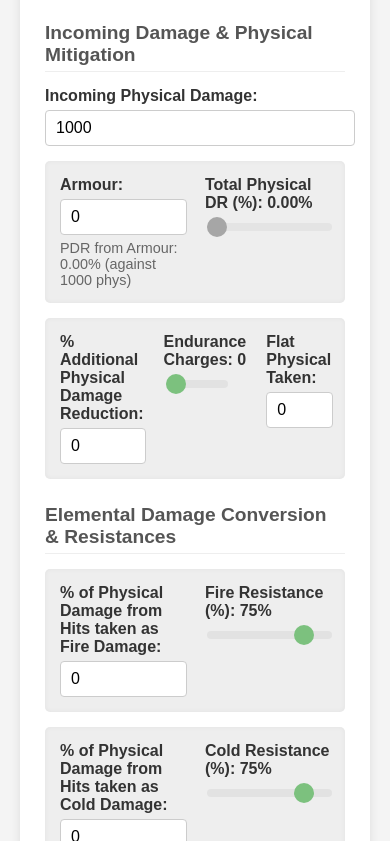
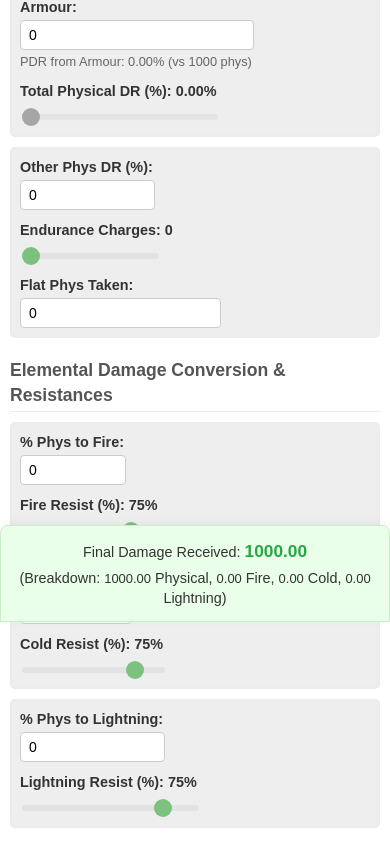
Before and after one commit to PathofJS/PoeDR, a plain HTML site: page index.html in a window 390 px wide. Shown: the part 222-1063 px from the top of the page. Drawn offline with Linux system fonts and the light colour scheme.

Commit message:
Update index.html

```diff
--- a/index.html
+++ b/index.html
@@ -7,36 +7,41 @@
     <style>
         body {
             font-family: Arial, sans-serif;
-            margin: 20px;
+            margin: 0; /* Remove default body margin */
             background-color: #f4f4f4;
             color: #333;
+            line-height: 1.4; /* Slightly reduce line height for compactness */
         }
         .container {
             background-color: #fff;
-            padding: 25px;
+            padding: 15px; /* Reduced padding */
             border-radius: 8px;
             box-shadow: 0 2px 10px rgba(0, 0, 0, 0.1);
-            max-width: 900px;
-            margin: auto;
+            max-width: 960px; /* Increased max-width for PC */
+            margin: 20px auto; /* Add margin for PC view */
+            box-sizing: border-box; /* Include padding in width */
         }
         h1 {
             color: #333;
             text-align: center;
-            margin-bottom: 30px;
+            margin-top: 10px; /* Reduced top margin */
+            margin-bottom: 20px; /* Reduced bottom margin */
+            font-size: 1.8em; /* Slightly smaller for compactness */
         }
         .input-group {
-            margin-bottom: 15px;
+            margin-bottom: 10px; /* Reduced margin */
             flex-basis: 100%;
         }
         .input-group label {
             display: block;
-            margin-bottom: 5px;
+            margin-bottom: 3px; /* Reduced margin */
             font-weight: bold;
+            font-size: 0.95em; /* Slightly smaller font for labels */
         }
         .input-group input[type="range"] {
             width: 100%;
             -webkit-appearance: none;
-            height: 8px;
+            height: 6px; /* Thinner slider */
             border-radius: 5px;
             background: #ddd;
             outline: none;
@@ -46,13 +51,12 @@
         .input-group input[type="range"]::-webkit-slider-thumb {
             -webkit-appearance: none;
             appearance: none;
-            width: 20px;
-            height: 20px;
+            width: 18px; /* Slightly smaller thumb */
+            height: 18px; /* Slightly smaller thumb */
             border-radius: 50%;
             background: #4CAF50;
             cursor: pointer;
         }
-        /* Style for read-only range input (the calculated PDR display) */
         .input-group input[type="range"][readonly] {
             background: #e0e0e0;
             cursor: default;
@@ -63,15 +67,15 @@
         }
 
         .input-group input[type="number"] {
-            width: calc(100% - 12px);
-            padding: 8px 10px;
+            width: calc(100% - 16px); /* Adjust width for padding */
+            padding: 6px 8px; /* Reduced padding */
             border: 1px solid #ccc;
             border-radius: 4px;
-            font-size: 16px;
+            font-size: 15px; /* Slightly smaller font */
         }
         .output-group {
-            margin-top: 30px;
-            padding: 15px;
+            margin-top: 20px; /* Reduced margin */
+            padding: 10px; /* Reduced padding */
             background-color: #e9ffe9;
             border: 1px solid #c9f0c9;
             border-radius: 8px;
@@ -79,19 +83,31 @@
             clear: both;
             width: 100%;
             box-sizing: border-box;
+            position: sticky; /* Make it sticky */
+            bottom: 0; /* Stick to the bottom */
+            z-index: 100; /* Ensure it's above other content */
+            border-bottom-left-radius: 0; /* Remove bottom border radius for sticky effect */
+            border-bottom-right-radius: 0;
+            box-shadow: 0 -2px 10px rgba(0, 0, 0, 0.05); /* Shadow for sticky effect */
+        }
+        .output-group p {
+            margin: 5px 0; /* Reduced margin for paragraphs */
         }
         .output-group strong {
-            font-size: 1.5em;
+            font-size: 1.3em; /* Slightly smaller font for final damage */
             color: #28a745;
         }
+        .output-group span {
+            font-size: 0.9em; /* Smaller font for breakdown */
+        }
         .section-header {
-            margin-top: 25px;
-            margin-bottom: 15px;
-            font-size: 1.2em;
+            margin-top: 20px; /* Reduced top margin */
+            margin-bottom: 10px; /* Reduced bottom margin */
+            font-size: 1.1em; /* Slightly smaller font */
             font-weight: bold;
             color: #555;
             border-bottom: 1px solid #eee;
-            padding-bottom: 5px;
+            padding-bottom: 3px; /* Reduced padding */
         }
 
         /* Flexbox styling for paired inputs (2 per row) */
@@ -100,54 +116,96 @@
             display: flex;
             justify-content: space-between;
             align-items: flex-start;
-            gap: 20px;
-            margin-bottom: 15px;
-            /* Shading and padding for segmentation */
-            background-color: #eeeeee; /* Slightly darker gray background */
-            padding: 15px;
+            gap: 15px; /* Reduced gap */
+            margin-bottom: 10px; /* Reduced margin */
+            background-color: #eeeeee;
+            padding: 10px; /* Reduced padding */
             border-radius: 5px;
-            box-shadow: inset 0 0 5px rgba(0,0,0,0.05);
+            box-shadow: inset 0 0 5px rgba(0,0,0,0.03); /* Lighter shadow */
         }
         .elemental-pair .input-group,
         .physical-pair .input-group {
             margin-bottom: 0;
-            flex-basis: calc(50% - 10px);
+            flex-basis: calc(50% - 7.5px); /* Adjusted flex-basis for smaller gap */
         }
-
 
         /* New Flexbox styling for 3 inputs in a row */
         .three-column-row {
             display: flex;
             justify-content: space-between;
             align-items: flex-start;
-            gap: 20px;
-            margin-bottom: 15px;
-            /* Shading and padding for segmentation */
-            background-color: #eeeeee; /* Slightly darker gray background */
-            padding: 15px;
+            gap: 15px; /* Reduced gap */
+            margin-bottom: 10px; /* Reduced margin */
+            background-color: #eeeeee;
+            padding: 10px; /* Reduced padding */
             border-radius: 5px;
-            box-shadow: inset 0 0 5px rgba(0,0,0,0.05);
+            box-shadow: inset 0 0 5px rgba(0,0,0,0.03); /* Lighter shadow */
         }
         .three-column-row .input-group {
             margin-bottom: 0;
-            flex-basis: calc((100% - 40px) / 3);
+            flex-basis: calc((100% - 30px) / 3); /* Adjusted flex-basis for smaller gap */
         }
         .three-column-row .input-group input[type="number"],
         .three-column-row .input-group input[type="range"] {
-            width: calc(100% - 20px);
+            width: calc(100% - 16px); /* Adjust width for padding */
         }
 
         /* Adjust width for number inputs inside the flex items that have 2 columns */
         .elemental-pair .input-group input[type="number"],
         .physical-pair .input-group input[type="number"] {
-            width: calc(100% - 20px);
+            width: calc(100% - 16px); /* Adjust width for padding */
         }
 
         /* Additional output for Armour's dynamic PDR */
         #armourPDRDisplay {
-            font-size: 0.9em;
+            font-size: 0.8em; /* Smaller font */
             color: #666;
-            margin-top: 5px;
+            margin-top: 3px; /* Reduced margin */
+        }
+
+        /* Media Queries for Mobile Responsiveness */
+        @media (max-width: 768px) {
+            body {
+                margin: 0; /* Remove side margins on small screens */
+            }
+            .container {
+                margin: 0; /* Remove top/bottom margins on small screens */
+                border-radius: 0; /* No border-radius on full screen mobile */
+                box-shadow: none; /* No shadow on full screen mobile */
+                padding: 10px; /* Further reduced padding */
+            }
+            h1 {
+                font-size: 1.5em; /* Smaller heading on mobile */
+                margin-bottom: 15px;
+            }
+            .input-group label {
+                font-size: 0.9em; /* Even smaller font for labels on mobile */
+            }
+            .input-group input[type="number"],
+            .input-group input[type="range"] {
+                font-size: 14px; /* Smaller font size for inputs on mobile */
+            }
+
+            .elemental-pair,
+            .physical-pair,
+            .three-column-row {
+                flex-direction: column; /* Stack elements vertically on mobile */
+                gap: 10px; /* Smaller gap when stacked */
+                padding: 10px; /* Consistent padding */
+            }
+            .elemental-pair .input-group,
+            .physical-pair .input-group,
+            .three-column-row .input-group {
+                flex-basis: 100%; /* Take full width when stacked */
+                margin-bottom: 0;
+            }
+            .output-group {
+                padding: 8px; /* Further reduced padding for output */
+                font-size: 0.9em; /* Smaller font for output on mobile */
+            }
+            .output-group strong {
+                font-size: 1.2em; /* Adjusted strong text size */
+            }
         }
     </style>
 </head>
@@ -176,7 +234,7 @@
 
         <div class="three-column-row">
             <div class="input-group">
-                <label for="otherPhysDR">% Additional Physical Damage Reduction:</label>
+                <label for="otherPhysDR">Other Phys DR (%):</label>
                 <input type="number" id="otherPhysDR" min="0" max="90" value="0">
             </div>
 
@@ -186,7 +244,7 @@
             </div>
 
             <div class="input-group">
-                <label for="flatPhysTaken">Flat Physical Taken:</label>
+                <label for="flatPhysTaken">Flat Phys Taken:</label>
                 <input type="number" id="flatPhysTaken" min="0" value="0">
             </div>
         </div>
@@ -196,42 +254,42 @@
 
         <div class="elemental-pair">
             <div class="input-group">
-                <label for="physTakenFire">% of Physical Damage from Hits taken as Fire Damage:</label>
+                <label for="physTakenFire">% Phys to Fire:</label>
                 <input type="number" id="physTakenFire" min="0" max="100" value="0">
             </div>
             <div class="input-group">
-                <label for="fireResist">Fire Resistance (%): <span id="fireResistValue">75</span>%</label>
+                <label for="fireResist">Fire Resist (%): <span id="fireResistValue">75</span>%</label>
                 <input type="range" id="fireResist" min="0" max="90" value="75">
             </div>
         </div>
 
         <div class="elemental-pair">
             <div class="input-group">
-                <label for="physTakenCold">% of Physical Damage from Hits taken as Cold Damage:</label>
+                <label for="physTakenCold">% Phys to Cold:</label>
                 <input type="number" id="physTakenCold" min="0" max="100" value="0">
             </div>
             <div class="input-group">
-                <label for="coldResist">Cold Resistance (%): <span id="coldResistValue">75</span>%</label>
+                <label for="coldResist">Cold Resist (%): <span id="coldResistValue">75</span>%</label>
                 <input type="range" id="coldResist" min="0" max="90" value="75">
             </div>
         </div>
 
         <div class="elemental-pair">
             <div class="input-group">
-                <label for="physTakenLightning">% of Physical Damage from Hits taken as Lightning Damage:</label>
+                <label for="physTakenLightning">% Phys to Lightning:</label>
                 <input type="number" id="physTakenLightning" min="0" max="100" value="0">
             </div>
             <div class="input-group">
-                <label for="lightningResist">Lightning Resistance (%): <span id="lightningResistValue">75</span>%</label>
+                <label for="lightningResist">Lightning Resist (%): <span id="lightningResistValue">75</span>%</label>
                 <input type="range" id="lightningResist" min="0" max="90" value="75">
             </div>
         </div>
 
+        </div>
 
-        <div class="output-group">
-            <p>Final Damage Received: <strong id="finalDamage">0</strong></p>
-            <p> (Breakdown: <span id="finalPhysDmg">0</span> Physical, <span id="finalFireDmg">0</span> Fire, <span id="finalColdDmg">0</span> Cold, <span id="finalLightningDmg">0</span> Lightning)</p>
-        </div>
+    <div class="output-group">
+        <p>Final Damage Received: <strong id="finalDamage">0</strong></p>
+        <p> (Breakdown: <span id="finalPhysDmg">0</span> Physical, <span id="finalFireDmg">0</span> Fire, <span id="finalColdDmg">0</span> Cold, <span id="finalLightningDmg">0</span> Lightning)</p>
     </div>
 
     <script>
@@ -289,7 +347,7 @@
                 armourPDR = (armour / (armour + (10 * rawPhysicalDamageAfterConversion))) * 100;
                 armourPDR = Math.min(90, armourPDR);
             }
-            armourPDRDisplay.textContent = `PDR from Armour: ${armourPDR.toFixed(2)}% (against ${rawPhysicalDamageAfterConversion.toFixed(0)} phys)`;
+            armourPDRDisplay.textContent = `PDR from Armour: ${armourPDR.toFixed(2)}% (vs ${rawPhysicalDamageAfterConversion.toFixed(0)} phys)`; /* Changed label */
 
             let endurancePhysDR = enduranceCharges * 4;
             let combinedPhysicalDR = armourPDR + endurancePhysDR + otherPhysDR;
```
